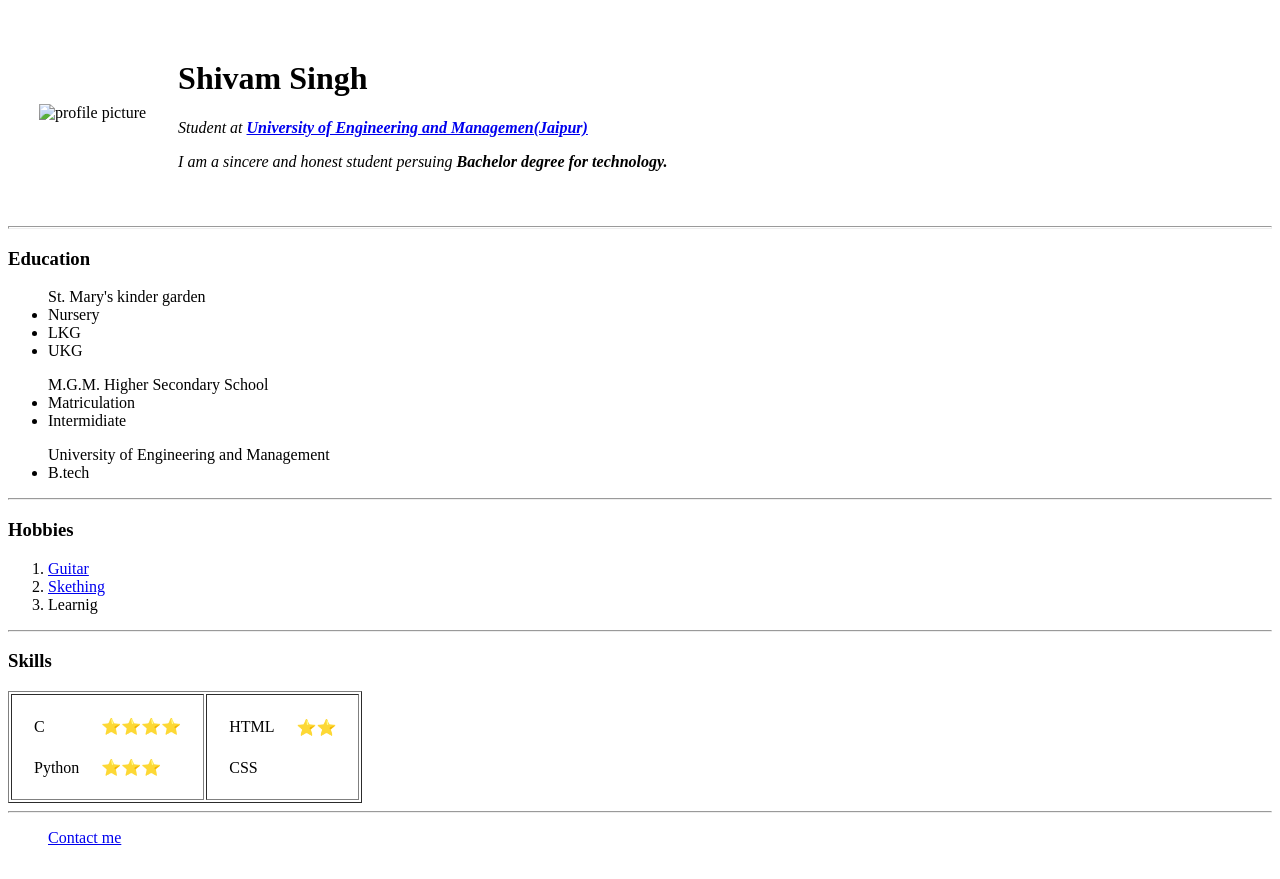
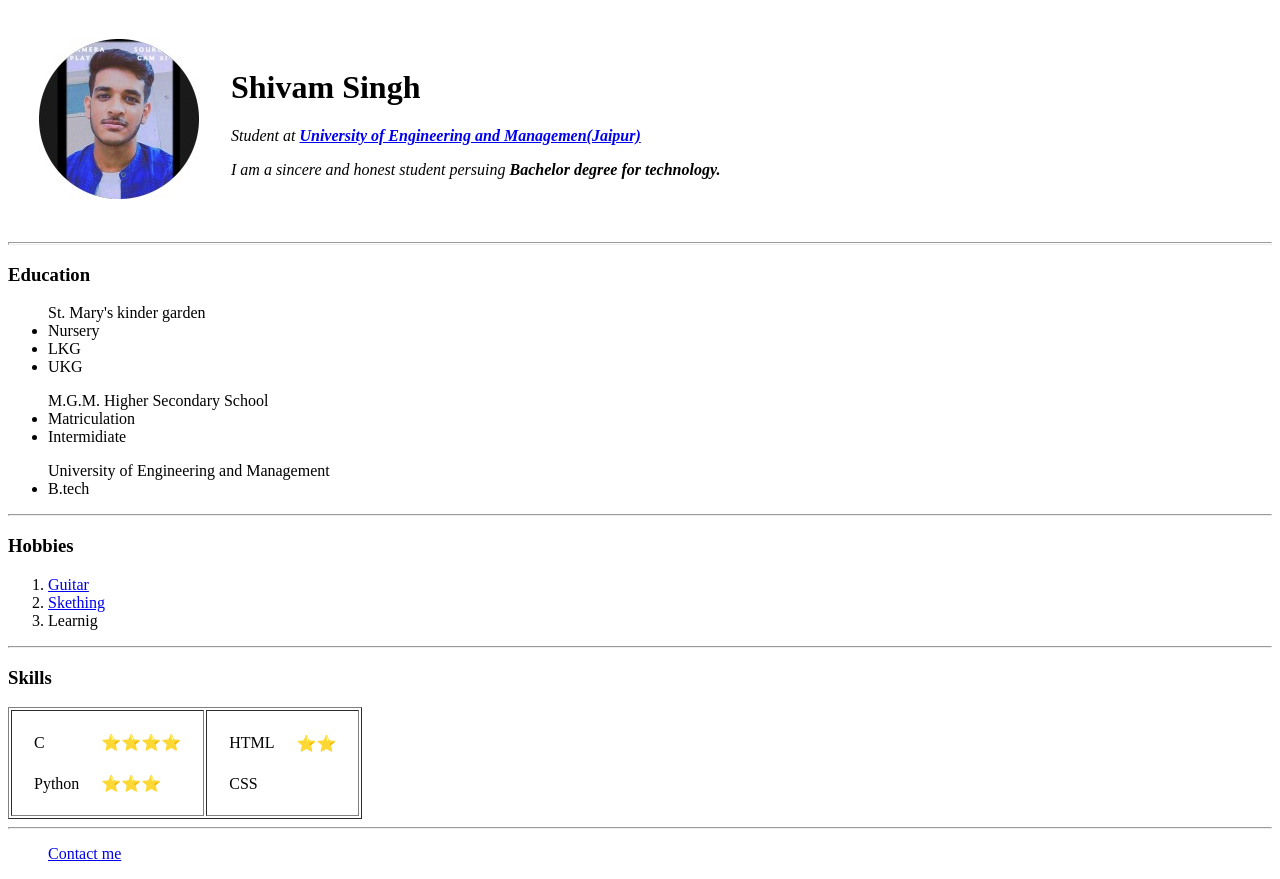
Before and after one commit to ShivamSingh727/cv, a plain HTML site: page Index.html in a window 1280 px wide. Drawn offline with Linux system fonts and the light colour scheme.

Commit message:
Update Index.html

```diff
--- a/Index.html
+++ b/Index.html
@@ -7,7 +7,7 @@
 <body>
     <table cellspacing="30">
         <tr>
-            <td ><img src="photo.jpg" alt="profile picture"></td>
+            <td ><img src="Images/photo.jpg" alt="profile picture"></td>
             <td><h1>Shivam Singh</h1>
                 <p><em>Student at <strong><a href="https://uem.edu.in/uem-jaipur/"> University of Engineering and Managemen(Jaipur)</a></strong></em></p>
                 <p><em>I am a sincere and honest student persuing<strong> Bachelor degree for technology.</strong></em>
```
